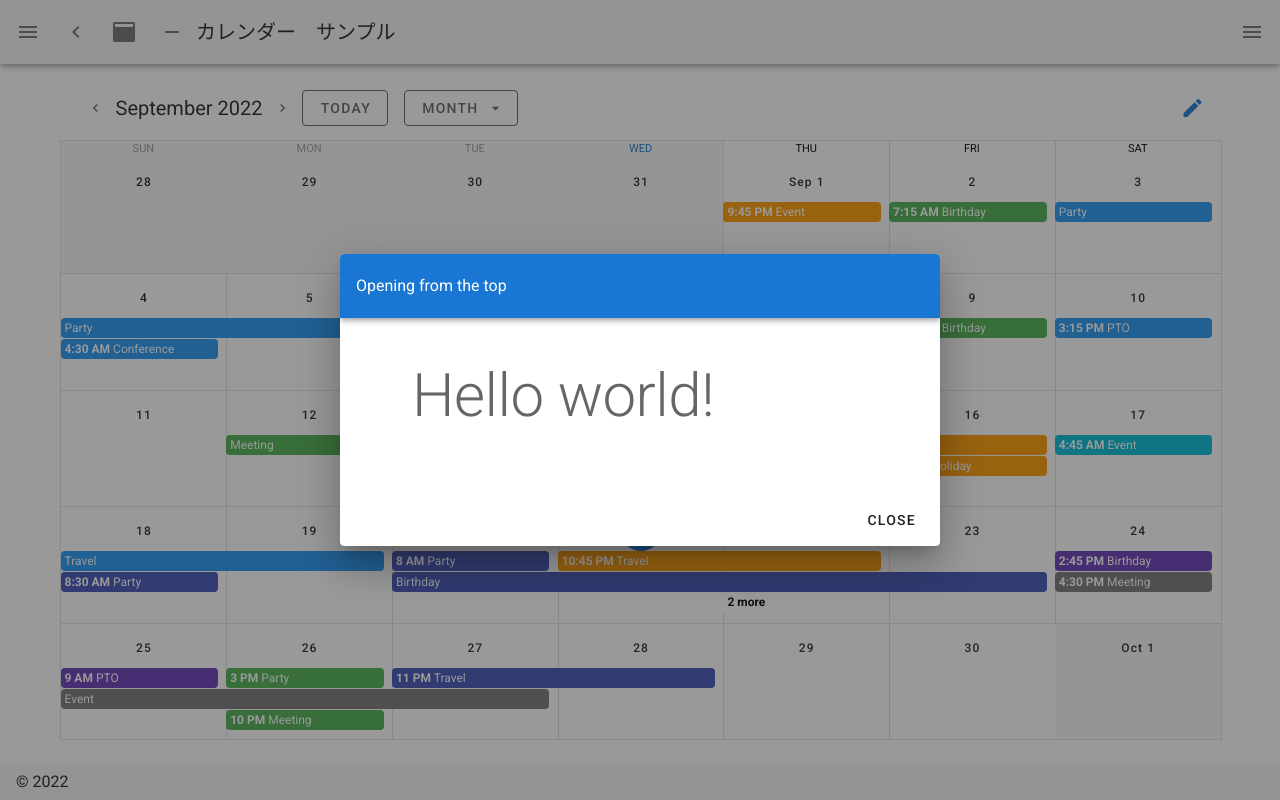
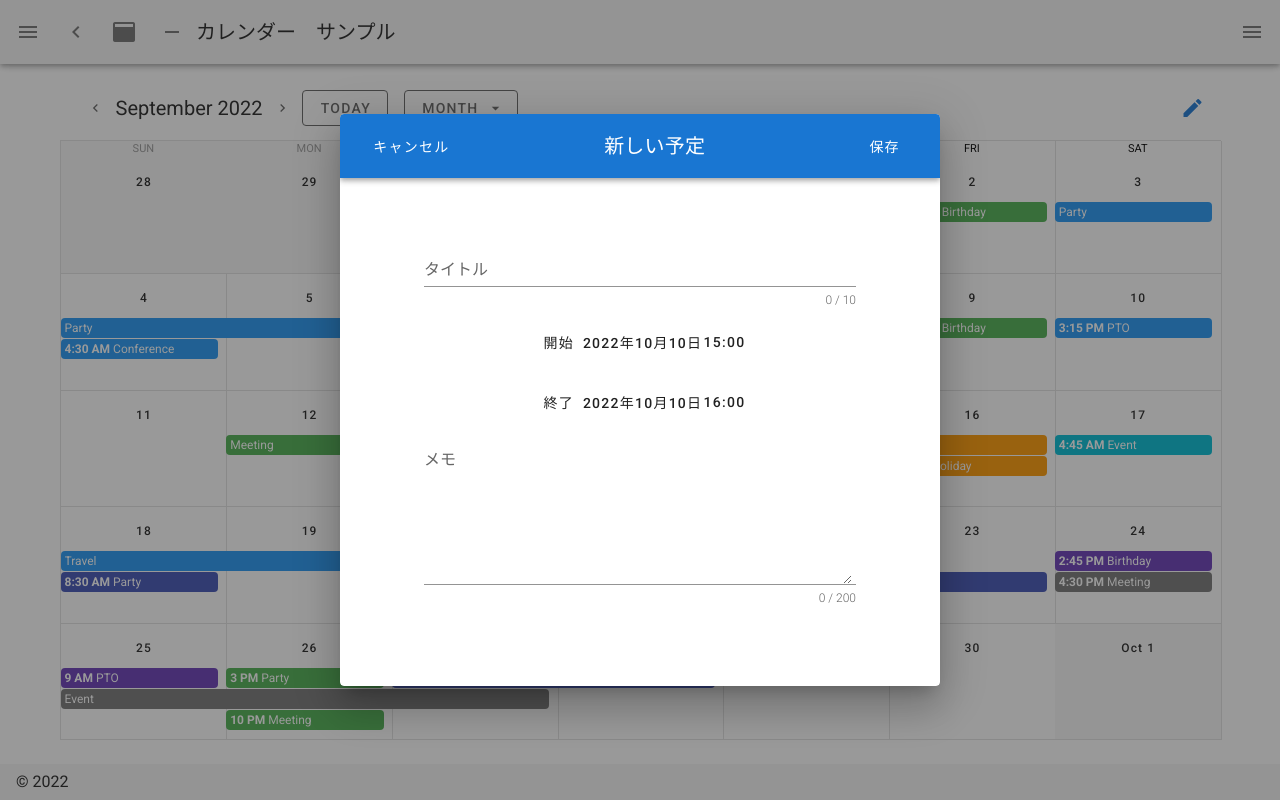
Before and after one commit to yama-choki/Nuxt-samples, a Nuxt app in the folder calender-apps/: page /calender_sample1 in a window 1280 px wide. Both pictures are taken after a click on the button 1192 px from the left and 108 px from the top of the page. Built offline with nearby package versions, Linux system fonts and the light colour scheme.

Commit message:
新しい予定の入力フォームを作成

```diff
--- /dev/null
+++ b/calender-apps/components/CreateCalender.vue
@@ -0,0 +1,78 @@
+<template>
+    <v-dialog
+        transition="dialog-top-transition"
+        max-width="600"
+    >
+        <template v-slot:activator="{ on, attrs }">
+            <v-btn
+                icon
+                color="primary"
+                v-bind="attrs"
+                v-on="on"
+            >
+                <v-icon>mdi-pencil</v-icon>
+            </v-btn>
+        </template>
+        <template v-slot:default="dialog">
+            <v-card>
+                <v-toolbar
+                    color="primary"
+                    dark
+                >
+                <v-card-actions class="justify-start">
+                    <v-btn
+                    text
+                    @click="dialog.value = false"
+                    >キャンセル</v-btn>
+                </v-card-actions>
+                <v-spacer></v-spacer>
+                <v-card-title>
+                    新しい予定
+                </v-card-title>
+                <v-spacer></v-spacer>
+                <v-card-actions class="justify-end">
+                    <v-btn
+                    text
+                    @click="dialog.value = false"
+                    >保存</v-btn>
+                </v-card-actions>
+                </v-toolbar>
+                <v-card-text>
+                    <div class="text-h2 pa-12">
+                        <v-container fluid>
+                            <v-text-field
+                                v-model="title"
+                                :rules="rules"
+                                counter="10"
+                                hint="This field uses counter prop"
+                                label="タイトル"
+                            ></v-text-field>
+                            <v-btn text style="width:100%;">
+                                開始　<span>2022年10月10日</span><span>15:00</span>
+                            </v-btn>
+                            <v-btn text style="width:100%;">
+                                終了　<span>2022年10月10日</span><span>16:00</span>
+                            </v-btn>
+                            <v-textarea
+                                clearable
+                                clear-icon="mdi-close-circle"
+                                label="メモ"
+                                counter="200"
+                            ></v-textarea>
+                        </v-container>
+                    </div>
+                </v-card-text>
+            </v-card>
+        </template>
+    </v-dialog>
+</template>
+
+<script>
+export default {
+
+}
+</script>
+
+<style>
+
+</style>
--- a/calender-apps/components/Create_Calender.vue
+++ /dev/null
@@ -1,44 +0,0 @@
-<template>
-    <v-dialog
-    transition="dialog-top-transition"
-    max-width="600"
-    >
-        <template v-slot:activator="{ on, attrs }">
-            <v-btn
-                icon
-                color="primary"
-                v-bind="attrs"
-                v-on="on"
-            >
-                <v-icon>mdi-pencil</v-icon>
-            </v-btn>
-        </template>
-        <template v-slot:default="dialog">
-            <v-card>
-                <v-toolbar
-                    color="primary"
-                    dark
-                >Opening from the top</v-toolbar>
-                <v-card-text>
-                    <div class="text-h2 pa-12">Hello world!</div>
-                </v-card-text>
-                <v-card-actions class="justify-end">
-                    <v-btn
-                    text
-                    @click="dialog.value = false"
-                    >Close</v-btn>
-                </v-card-actions>
-            </v-card>
-        </template>
-    </v-dialog>
-</template>
-
-<script>
-export default {
-
-}
-</script>
-
-<style>
-
-</style>
```
